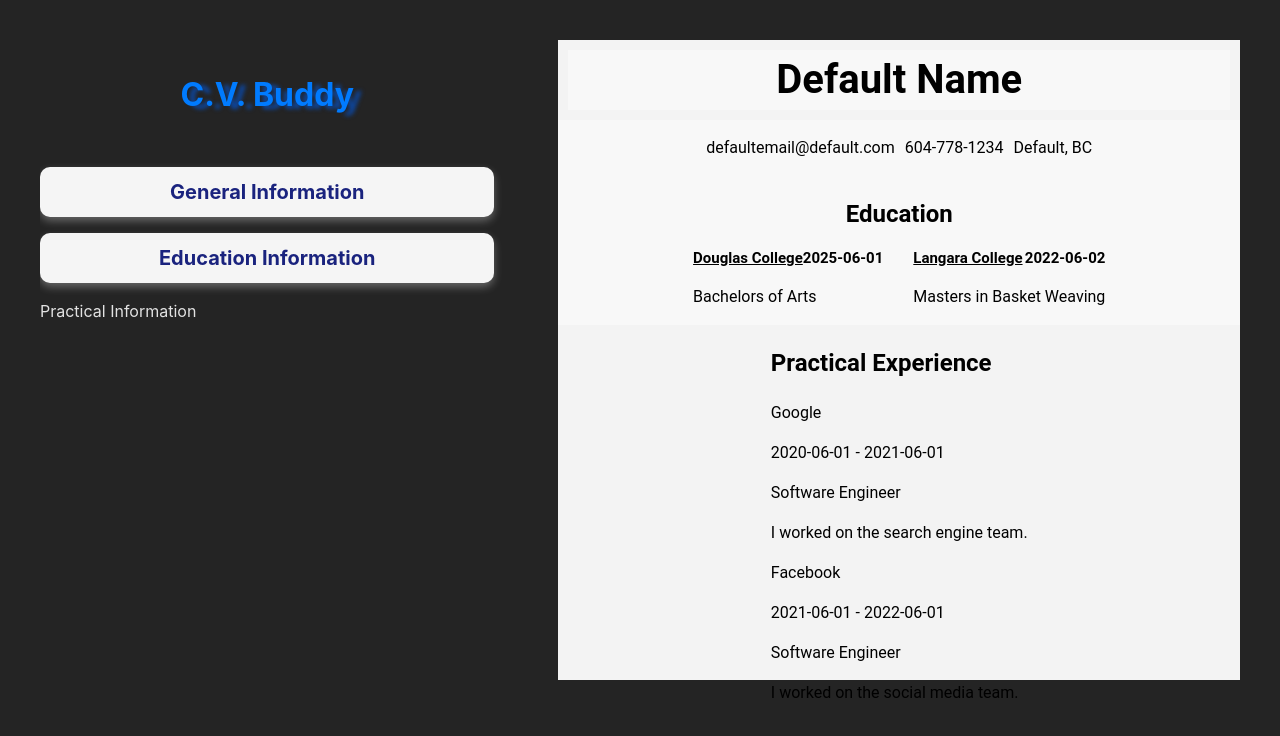
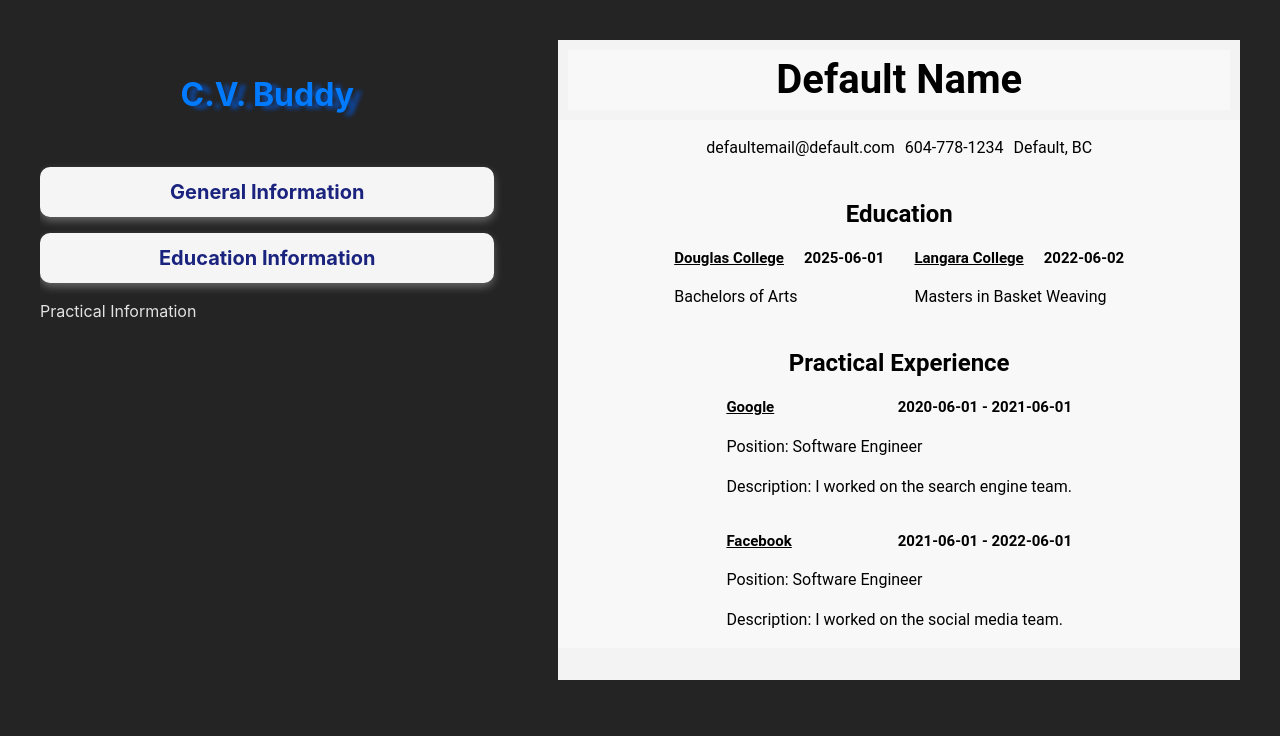
Before and after one commit to cstim240/reactCVApp, a React (Vite) app: page / in a window 1280 px wide. Shown: the top 736 px of the page. Built offline with nearby package versions, Linux system fonts and the light colour scheme.

Commit message:
Add styling to practical experience section of outputPreview.jsx

```diff
--- a/src/components/outputPreview.jsx
+++ b/src/components/outputPreview.jsx
@@ -55,21 +55,21 @@ function OutputPreview({generalInfoData, educationData, practicalExp}) {
                     : null
                 }
                 <div className="practicalEntries">
-                    <div>
+                    <div className="jobContainer">
                         <div className="practicalCompanyDate">
                             <p className="practicalCompany">{practicalExp.company1}</p>
                             <p className="practicalDate">{practicalExp.startDate1} - {practicalExp.endDate1}</p>
                         </div>
-                        <p>{practicalExp.jobTitle1}</p>
-                        <p>{practicalExp.jobDescription1}</p>
+                        <p>Position: {practicalExp.jobTitle1}</p>
+                        <p className="jobDescription">Description: {practicalExp.jobDescription1}</p>
                     </div>
-                    <div>
+                    <div className="jobContainer">
                         <div className="practicalCompanyDate">
                             <p className="practicalCompany">{practicalExp.company2}</p>
                             <p className="practicalDate">{practicalExp.startDate2} - {practicalExp.endDate2}</p>
                         </div>
-                        <p>{practicalExp.jobTitle2}</p>
-                        <p>{practicalExp.jobDescription2}</p>
+                        <p>Position: {practicalExp.jobTitle2}</p>
+                        <p className="jobDescription">Description: {practicalExp.jobDescription2}</p>
                     </div>
                 </div>
             </div>
--- a/src/styles/outputStyle.css
+++ b/src/styles/outputStyle.css
@@ -29,12 +29,16 @@
     gap: 10px;
 }
 
-.educationLayout {
+.educationLayout, .practicalLayout {
     display: flex;
     background-color: #f8f8f8;
     flex-direction: column;
     align-items: center;
     width: 100%;
+}
+
+.practicalLayout {
+    max-width: 100%;
 }
 
 .educationEntries {
@@ -45,17 +49,37 @@
     margin-top: -20px;
 }
 
-.educationSchoolDate {
+.practicalEntries {
+    display: grid;
+    grid-template-rows: repeat(2, 1fr);
+    margin-top: -20px;
+    max-width: 100%;
+}
+
+.practicalEntries > * {
+    max-width: 100%;
+    max-height: 100%;
+}
+
+.educationSchoolDate, .practicalCompanyDate {
     display: flex;
     justify-content: space-between;
+    flex-wrap: wrap;
+    gap: 20px;
 }
 
-.educationSchool, .educationDate {
+.educationSchool, .educationDate, .practicalCompany, .practicalDate {
     font-size: 15px;
     font-weight: 700;
     margin-bottom: 0px;
 }
 
-.educationSchool {
+.educationSchool, .practicalCompany {
     text-decoration: underline;
 }
+
+.jobDescription {
+    max-width: 100%;
+    overflow-wrap: break-word;
+    word-wrap: break-word;
+}
```
